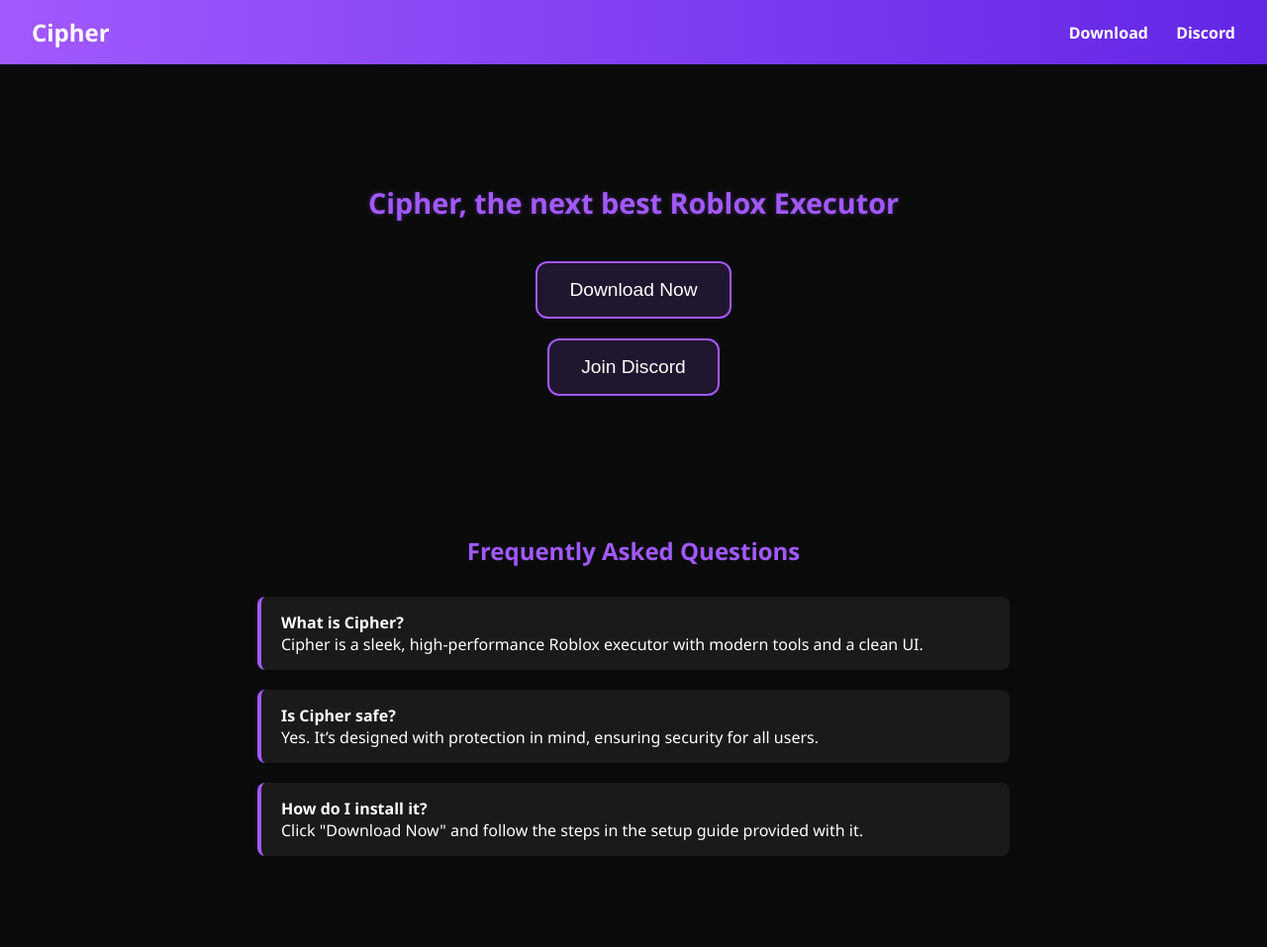
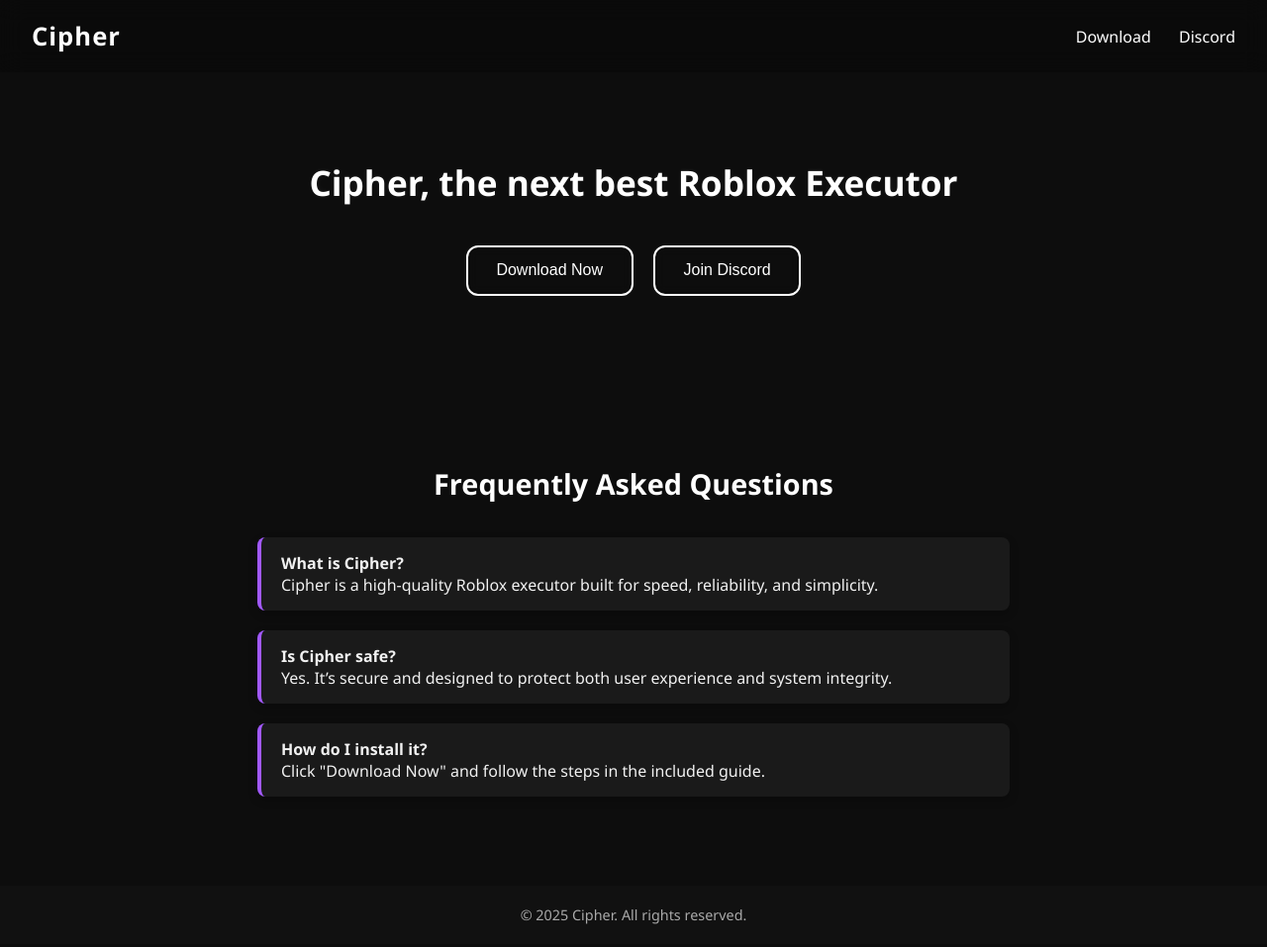
Before and after one commit to devguy100/devguy100.github.io, a plain HTML site: page docs/index.html in a window 1280 px wide. Shown: the top 957 px of the page at 99% size. Drawn offline with Linux system fonts and the light colour scheme.

Commit message:
Update index.html

```diff
--- a/docs/index.html
+++ b/docs/index.html
@@ -6,10 +6,10 @@
   <title>Cipher</title>
   <style>
     :root {
-      --purple: #a259ff;
-      --dark-purple: #6226e5;
-      --bg: #0b0b0b;
-      --text: #ffffff;
+      --accent: #a259ff;
+      --white: #ffffff;
+      --bg: #0d0d0d;
+      --text: #f1f1f1;
     }
 
     * {
@@ -26,87 +26,94 @@
     }
 
     header {
-      position: sticky;
+      position: fixed;
       top: 0;
       width: 100%;
-      padding: 1rem 2rem;
+      padding: 1.2rem 2rem;
       display: flex;
       justify-content: space-between;
       align-items: center;
-      backdrop-filter: blur(10px);
-      background: linear-gradient(to right, var(--purple), var(--dark-purple));
-      background-color: rgba(0, 0, 0, 0.4);
+      backdrop-filter: blur(12px);
+      background: rgba(0, 0, 0, 0.2);
       z-index: 1000;
-      animation: fadeIn 1s ease-out;
     }
 
     header h1 {
-      color: white;
-      font-size: 1.5rem;
+      font-size: 1.6rem;
+      font-weight: 600;
+      color: var(--white);
+      letter-spacing: 1px;
     }
 
     nav a {
-      color: white;
+      color: var(--white);
       text-decoration: none;
       margin-left: 1.5rem;
-      font-weight: bold;
-      transition: transform 0.3s ease;
+      font-weight: 500;
+      transition: color 0.3s ease;
     }
 
     nav a:hover {
-      transform: scale(1.1);
+      color: var(--accent);
     }
 
     .hero {
       text-align: center;
-      padding: 120px 20px 80px;
+      padding: 160px 20px 100px;
       animation: fadeInUp 1s ease;
     }
 
     .hero h2 {
-      font-size: 1.8rem;
+      font-size: 2.2rem;
       margin-bottom: 40px;
-      color: var(--purple);
-      text-shadow: 0 0 5px rgba(162, 89, 255, 0.3);
+      font-weight: 600;
+      color: var(--white);
+      text-shadow: 0 0 6px rgba(255, 255, 255, 0.05);
+    }
+
+    .button-group {
+      display: flex;
+      justify-content: center;
+      gap: 20px;
+      flex-wrap: wrap;
     }
 
     .hero button {
-      background: rgba(162, 89, 255, 0.15);
-      border: 2px solid var(--purple);
-      color: var(--text);
-      padding: 1rem 2rem;
-      font-size: 1.2rem;
+      background: transparent;
+      border: 2px solid var(--white);
+      color: var(--white);
+      padding: 0.9rem 1.8rem;
+      font-size: 1rem;
       border-radius: 12px;
       cursor: pointer;
-      backdrop-filter: blur(4px);
-      transition: transform 0.3s ease, box-shadow 0.3s ease;
+      transition: all 0.3s ease;
+      font-weight: 500;
+      backdrop-filter: blur(6px);
     }
 
     .hero button:hover {
-      transform: translateY(-5px);
-      box-shadow: 0 0 15px rgba(162, 89, 255, 0.4);
-    }
-
-    .discord-btn {
-      margin-top: 20px;
-      border-color: var(--dark-purple);
+      background: var(--white);
+      color: #0d0d0d;
+      box-shadow: 0 0 12px rgba(255, 255, 255, 0.15);
+      transform: translateY(-3px);
     }
 
     .faq {
-      padding: 60px 20px;
+      padding: 70px 20px;
       max-width: 800px;
       margin: auto;
     }
 
     .faq h2 {
       text-align: center;
-      margin-bottom: 30px;
-      color: var(--purple);
+      margin-bottom: 35px;
+      color: var(--white);
+      font-size: 1.8rem;
     }
 
     .faq-item {
       background: #1a1a1a;
-      border-left: 4px solid var(--purple);
+      border-left: 4px solid var(--accent);
       border-radius: 8px;
       padding: 15px 20px;
       margin-bottom: 20px;
@@ -123,13 +130,7 @@
       color: #aaa;
       text-align: center;
       padding: 20px 10px;
-      margin-top: 50px;
       font-size: 0.9rem;
-    }
-
-    @keyframes fadeIn {
-      0% { opacity: 0; }
-      100% { opacity: 1; }
     }
 
     @keyframes fadeInUp {
@@ -142,8 +143,17 @@
         margin-left: 0.8rem;
       }
 
+      .hero h2 {
+        font-size: 1.5rem;
+      }
+
       .hero button {
-        width: 80%;
+        width: 100%;
+      }
+
+      .button-group {
+        flex-direction: column;
+        gap: 15px;
       }
     }
   </style>
@@ -160,24 +170,25 @@
 
 <section class="hero" id="download">
   <h2>Cipher, the next best Roblox Executor</h2>
-  <button>Download Now</button>
-  <br/>
-  <button class="discord-btn" id="discord">Join Discord</button>
+  <div class="button-group">
+    <button>Download Now</button>
+    <button id="discord">Join Discord</button>
+  </div>
 </section>
 
 <section class="faq">
   <h2>Frequently Asked Questions</h2>
   <div class="faq-item">
     <strong>What is Cipher?</strong>
-    <p>Cipher is a sleek, high-performance Roblox executor with modern tools and a clean UI.</p>
+    <p>Cipher is a high-quality Roblox executor built for speed, reliability, and simplicity.</p>
   </div>
   <div class="faq-item">
     <strong>Is Cipher safe?</strong>
-    <p>Yes. It’s designed with protection in mind, ensuring security for all users.</p>
+    <p>Yes. It’s secure and designed to protect both user experience and system integrity.</p>
   </div>
   <div class="faq-item">
     <strong>How do I install it?</strong>
-    <p>Click "Download Now" and follow the steps in the setup guide provided with it.</p>
+    <p>Click "Download Now" and follow the steps in the included guide.</p>
   </div>
 </section>
 
```
